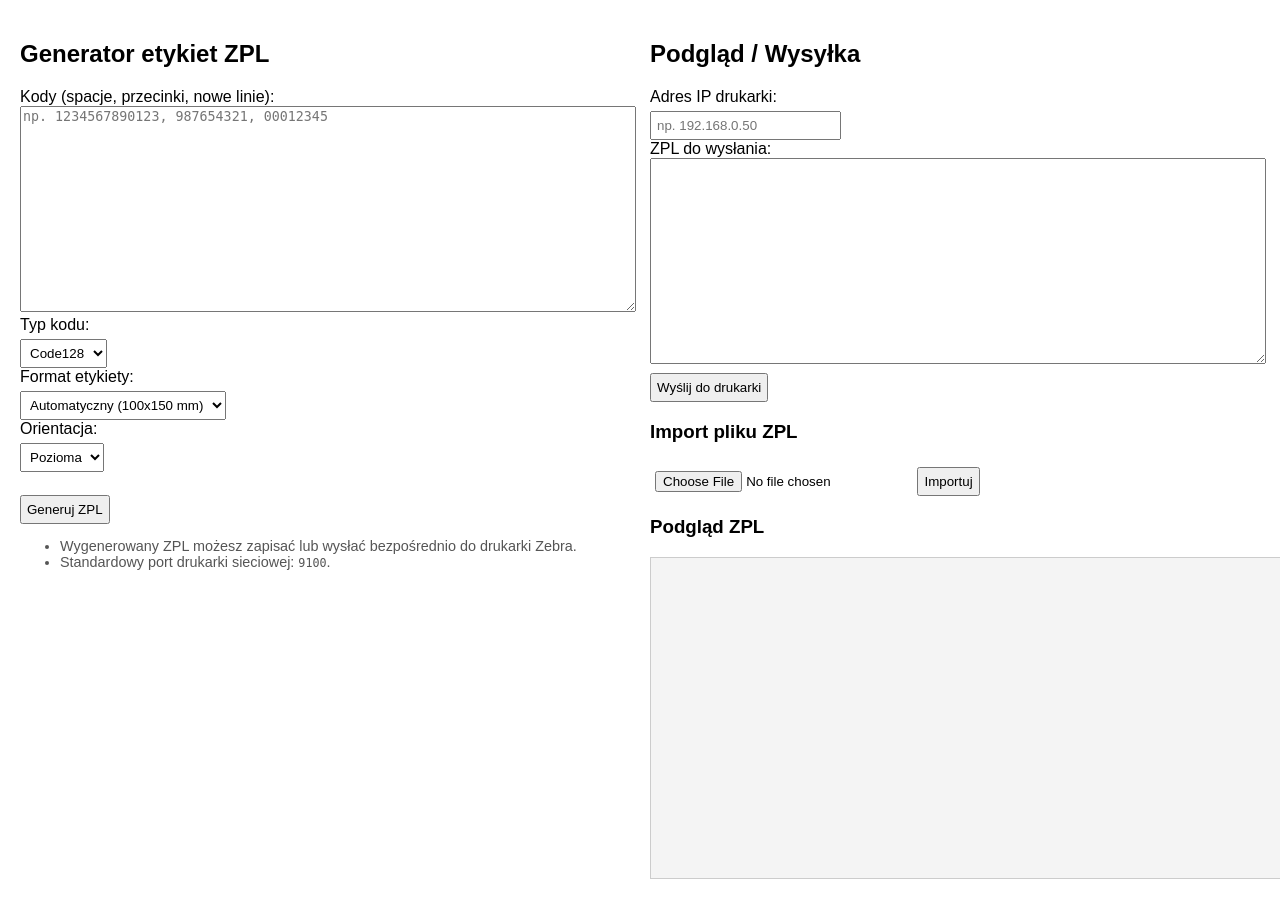
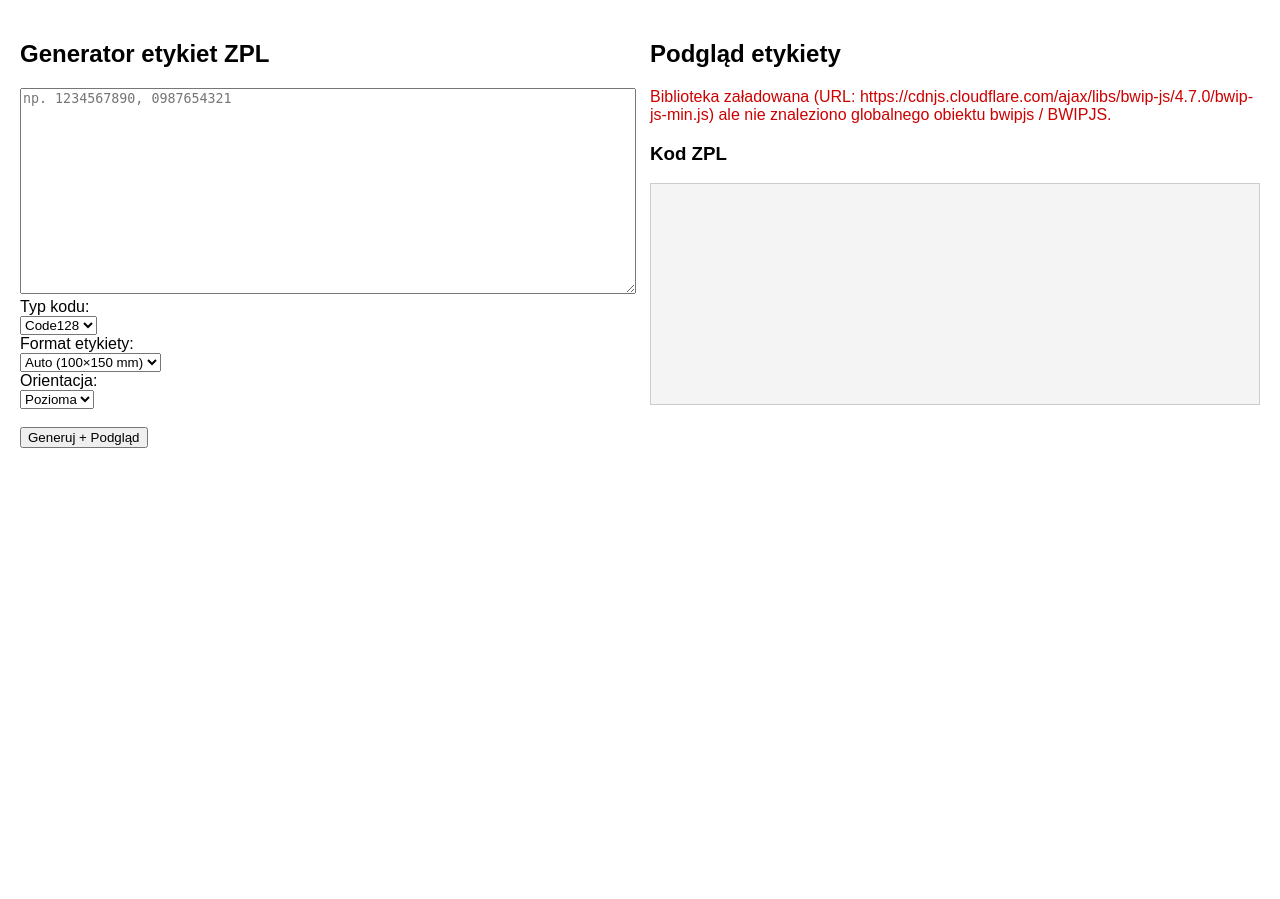
Before and after one commit to roxio/ZD421-codelabel-generator, a PHP site: page / in a window 1280 px wide. After the commit the page ends 448 px from the top, so only its background shows below. Run offline with PHP 8.4, Linux system fonts and the light colour scheme; some libraries are stand-ins or nearby versions.

Commit message:
Update 1.1A

```diff
--- a/index.php
+++ b/index.php
@@ -5,102 +5,47 @@ function parse_codes(string $input): array {
 }
 
 function generate_zpl(array $codes, string $barcodeType, string $orientation, string $labelFormat): string {
-    // dostępne formaty (mm -> dots przy 203 dpi)
     $formats = [
-        'auto' => [1200, 800], // domyślne 100x150 landscape
-        '100x150' => [1200, 800],
-        '60x40'   => [480, 320],
-        '58x100'  => [800, 464],
-        '80x50'   => [600, 400],
+        'auto' => [100, 150],
+        '100x150' => [100, 150],
+        '60x40'   => [60, 40],
+        '58x100'  => [58, 100],
+        '80x50'   => [80, 50],
     ];
     [$w, $h] = $formats[$labelFormat] ?? $formats['auto'];
 
-    $leftPart = (int)($w * 0.8);
     $zpl = "^XA\n^PW{$w}\n^LL{$h}\n";
-    $zpl .= ($orientation === 'portrait') ? "^PON\n" : "^POI\n"; // normal/rotated
+    $zpl .= ($orientation === 'portrait') ? "^PON\n" : "^POI\n";
 
     foreach ($codes as $code) {
-        $len = strlen($code);
-        $fontSize = 250;
-        if ($len > 14) $fontSize = 140;
-        elseif ($len > 10) $fontSize = 180;
-        elseif ($len > 8) $fontSize = 200;
-
-        $xText = 50;
-        $yText = ($h / 2) - ($fontSize / 4);
-        $zpl .= "^CF0,{$fontSize}\n";
-        $zpl .= "^FO{$xText},{$yText}^FB{$leftPart},1,0,C,0^FD{$code}^FS\n";
-
-        $barcodeX = $leftPart + 20;
-        $barcodeY = 150;
-        $barcodeH = $h * 0.4;
         $date = date('Y-m-d H:i');
-
-        switch ($barcodeType) {
-            case 'EAN13':
-                $zpl .= "^BY3,3,{$barcodeH}\n";
-                $zpl .= "^FO{$barcodeX},{$barcodeY}^BEN,{$barcodeH},Y,N^FD{$code}^FS\n";
-                break;
-            case 'Code39':
-                $zpl .= "^BY3,3,{$barcodeH}\n";
-                $zpl .= "^FO{$barcodeX},{$barcodeY}^B3N,N,{$barcodeH},Y,N^FD{$code}^FS\n";
-                break;
-            case 'QR':
-                $zpl .= "^FO{$barcodeX},{$barcodeY}^BQN,2,6^FDLA,{$code}^FS\n";
-                break;
-            default:
-                $zpl .= "^BY3,3,{$barcodeH}\n";
-                $zpl .= "^FO{$barcodeX},{$barcodeY}^BCN,{$barcodeH},N,N,N^FD{$code}^FS\n";
+        $zpl .= "^FO20,20^ADN,36,20^FD{$code}^FS\n";
+        $zpl .= "^FO20,80^BY2\n";
+        if ($barcodeType === 'QR') {
+            $zpl .= "^BQN,2,6^FDLA,{$code}^FS\n";
+        } elseif ($barcodeType === 'Code39') {
+            $zpl .= "^B3N,N,100,Y,N^FD{$code}^FS\n";
+        } elseif ($barcodeType === 'EAN13') {
+            $zpl .= "^BEN,100,Y,N^FD{$code}^FS\n";
+        } else {
+            $zpl .= "^BCN,100,Y,N,N^FD{$code}^FS\n";
         }
-        $zpl .= "^CF0,40\n";
-        $zpl .= "^FO{$barcodeX}," . ($barcodeY + $barcodeH + 40) . "^FDData: {$date}^FS\n";
-        $zpl .= "^XZ\n^XA\n";
+        $zpl .= "^FO20,200^ADN,18,10^FDData: {$date}^FS\n";
     }
     $zpl .= "^XZ";
     return $zpl;
 }
 
-function send_to_printer(string $ip, string $data): bool {
-    $fp = @fsockopen($ip, 9100, $errno, $errstr, 5);
-    if (!$fp) return false;
-    fwrite($fp, $data);
-    fclose($fp);
-    return true;
-}
-
 $zplOutput = '';
-$message = '';
-
 if ($_SERVER['REQUEST_METHOD'] === 'POST') {
-    if (isset($_POST['action']) && $_POST['action'] === 'generate') {
-        $codes = parse_codes($_POST['codes']);
-        $type = $_POST['barcode_type'] ?? 'Code128';
-        $orient = $_POST['orientation'] ?? 'landscape';
-        $format = $_POST['label_format'] ?? 'auto';
-        if (!empty($codes)) {
-            $zplOutput = generate_zpl($codes, $type, $orient, $format);
-        } else {
-            $message = "⚠️ Nie podano żadnych kodów.";
-        }
-    }
-
-    if (isset($_POST['action']) && $_POST['action'] === 'send') {
-        $ip = trim($_POST['printer_ip']);
-        $zpl = $_POST['zpl_raw'] ?? '';
-        if ($ip && $zpl) {
-            $ok = send_to_printer($ip, $zpl);
-            $message = $ok ? "✅ Wysłano do drukarki {$ip}" : "❌ Nie udało się połączyć z drukarką {$ip}";
-        } else {
-            $message = "⚠️ Podaj IP drukarki i ZPL.";
-        }
-    }
-
-    if (isset($_POST['action']) && $_POST['action'] === 'import') {
-        if (!empty($_FILES['zpl_file']['tmp_name'])) {
-            $zplOutput = file_get_contents($_FILES['zpl_file']['tmp_name']);
-        } else {
-            $message = "⚠️ Nie wybrano pliku do importu.";
-        }
+    $codes = parse_codes($_POST['codes'] ?? '');
+    if (!empty($codes)) {
+        $zplOutput = generate_zpl(
+            $codes,
+            $_POST['barcode_type'] ?? 'Code128',
+            $_POST['orientation'] ?? 'landscape',
+            $_POST['label_format'] ?? 'auto'
+        );
     }
 }
 ?>
@@ -108,24 +53,21 @@ if ($_SERVER['REQUEST_METHOD'] === 'POST') {
 <html lang="pl">
 <head>
 <meta charset="utf-8">
-<title>Zebra Label Tool (ZPL Generator & Sender)</title>
+<title>Zebra Label Tool (lokalny podgląd)</title>
+<script src="https://cdn.jsdelivr.net/npm/bwip-js@3.0.9/dist/bwip-js.min.js"></script>
 <style>
-body{font-family:Arial,Helvetica,sans-serif;margin:20px;display:grid;grid-template-columns:1fr 1fr;gap:20px}
+body{font-family:Arial,sans-serif;margin:20px;display:grid;grid-template-columns:1fr 1fr;gap:20px}
 textarea{width:100%;height:200px}
-input,select,button{margin-top:5px;padding:5px}
-.note{font-size:0.9em;color:#555;margin-top:10px}
-#zpl_view{width:100%;height:300px;font-family:monospace;white-space:pre;overflow:auto;background:#f4f4f4;border:1px solid #ccc;padding:10px}
+canvas{border:1px solid #999;margin-top:10px;max-width:100%;}
+#zpl_view{background:#f4f4f4;border:1px solid #ccc;padding:10px;font-family:monospace;white-space:pre;overflow:auto;height:200px}
 </style>
 </head>
 <body>
 
-<!-- Lewa kolumna -->
 <div>
 <h2>Generator etykiet ZPL</h2>
 <form method="post">
-<input type="hidden" name="action" value="generate">
-<label>Kody (spacje, przecinki, nowe linie):</label><br>
-<textarea name="codes" placeholder="np. 1234567890123, 987654321, 00012345"></textarea><br>
+<textarea name="codes" placeholder="np. 1234567890, 0987654321"></textarea><br>
 
 <label>Typ kodu:</label><br>
 <select name="barcode_type">
@@ -137,11 +79,11 @@ input,select,button{margin-top:5px;padding:5px}
 
 <label>Format etykiety:</label><br>
 <select name="label_format">
-<option value="auto">Automatyczny (100x150 mm)</option>
-<option value="100x150">100x150 mm</option>
-<option value="60x40">60x40 mm</option>
-<option value="58x100">58x100 mm</option>
-<option value="80x50">80x50 mm</option>
+<option value="auto">Auto (100×150 mm)</option>
+<option value="100x150">100×150 mm</option>
+<option value="60x40">60×40 mm</option>
+<option value="58x100">58×100 mm</option>
+<option value="80x50">80×50 mm</option>
 </select><br>
 
 <label>Orientacja:</label><br>
@@ -150,42 +92,229 @@ input,select,button{margin-top:5px;padding:5px}
 <option value="portrait">Pionowa</option>
 </select><br><br>
 
-<button type="submit">Generuj ZPL</button>
+<button type="submit">Generuj + Podgląd</button>
 </form>
-
-<div class="note">
-<ul>
-<li>Wygenerowany ZPL możesz zapisać lub wysłać bezpośrednio do drukarki Zebra.</li>
-<li>Standardowy port drukarki sieciowej: <code>9100</code>.</li>
-</ul>
-</div>
 </div>
 
 <div>
-<h2>Podgląd / Wysyłka</h2>
-<form method="post">
-<input type="hidden" name="action" value="send">
-<label>Adres IP drukarki:</label><br>
-<input type="text" name="printer_ip" placeholder="np. 192.168.0.50"><br>
-<label>ZPL do wysłania:</label><br>
-<textarea name="zpl_raw" id="zpl_raw"><?=htmlspecialchars($zplOutput)?></textarea><br>
-<button type="submit">Wyślij do drukarki</button>
-</form>
+<h2>Podgląd etykiety</h2>
+<div id="preview"></div>
 
-<h3>Import pliku ZPL</h3>
-<form method="post" enctype="multipart/form-data">
-<input type="hidden" name="action" value="import">
-<input type="file" name="zpl_file" accept=".zpl">
-<button type="submit">Importuj</button>
-</form>
-
-<h3>Podgląd ZPL</h3>
+<h3>Kod ZPL</h3>
 <div id="zpl_view"><?=htmlspecialchars($zplOutput)?></div>
-
-<?php if ($message): ?>
-<p><strong><?=$message?></strong></p>
-<?php endif; ?>
 </div>
 
+<script src="https://cdn.jsdelivr.net/npm/bwip-js@3.0.9/dist/bwip-js-min.js"></script>
+
+<script>
+(async function(){
+    const cdns = [
+        'https://cdnjs.cloudflare.com/ajax/libs/bwip-js/4.7.0/bwip-js-min.js',
+        'https://cdn.jsdelivr.net/npm/bwip-js@4.7.0/dist/bwip-js-min.js',
+        'https://unpkg.com/bwip-js@4.7.0/dist/bwip-js-min.js'
+    ];
+
+    function loadScript(url, timeout = 8000){
+        return new Promise((resolve, reject) => {
+            const s = document.createElement('script');
+            s.src = url;
+            s.async = true;
+            const t = setTimeout(() => {
+                s.onerror = s.onload = null;
+                s.remove();
+                reject(new Error('timeout'));
+            }, timeout);
+            s.onload = () => {
+                clearTimeout(t);
+                resolve(url);
+            };
+            s.onerror = (e) => {
+                clearTimeout(t);
+                s.remove();
+                reject(e || new Error('load error'));
+            };
+            document.head.appendChild(s);
+        });
+    }
+
+    // Spróbuj załadować z listy CDN-ów (pierwszy, który zadziała)
+    let loadedUrl = null;
+    for (const url of cdns) {
+        try {
+            await loadScript(url, 7000);
+            loadedUrl = url;
+            break;
+        } catch (e) {
+            // console.warn('CDN failed:', url, e);
+        }
+    }
+
+    // Jeśli nie udało się z CDN, pokaż pomoc
+    if (!loadedUrl) {
+        const preview = document.getElementById('preview');
+        preview.innerHTML = '<div style="color:#c00">Nie udało się załadować biblioteki bwip-js z CDN. <br>Możesz pobrać ją lokalnie i umieścić np. /js/bwip-js-min.js, a potem dodać: <code>&lt;script src=\"/js/bwip-js-min.js\"&gt;&lt;/script&gt;</code></div>';
+        return;
+    }
+    const bwipGlobal = window.bwipjs || window.BWIPJS || null;
+    if (!bwipGlobal) {
+        document.getElementById('preview').innerHTML = '<div style="color:#c00">Biblioteka załadowana (URL: ' + loadedUrl + ') ale nie znaleziono globalnego obiektu bwipjs / BWIPJS.</div>';
+        return;
+    }
+    const bwip = bwipGlobal;
+
+    // ---- renderowanie etykiety (główna funkcja) ----
+    // parametry: code (tekst), type ('Code128','EAN13','Code39','QR'), format string i orientation
+    function mmToPx(mm, dpmm = 8) { return Math.round(mm * dpmm); } // dpmm ≈ 8 dla 203 dpi
+    function createLabelCanvas(code, type, labelFormat, orientation) {
+        // formaty w mm (szer x wys) - interpretujemy wartości jako "podstawowe w mm"
+        const formats = {
+            'auto': [100, 150], // domyślnie 100x150 mm (portrait); orientacja potem zamienia
+            '100x150': [100, 150],
+            '60x40': [60, 40],
+            '58x100': [58, 100],
+            '80x50': [80, 50]
+        };
+        let [wmm, hmm] = formats[labelFormat] || formats['auto'];
+        // jeżeli wybrano orientację poziomą -> swap: width = większy bok
+        if (orientation === 'landscape') {
+            // dla wygody wymieniamy tak, by szerokość była dłuższym bokiem
+            if (hmm > wmm) { const t = wmm; wmm = hmm; hmm = t; }
+        } else {
+            // portrait -> tak jak jest
+            if (wmm > hmm) { const t = wmm; wmm = hmm; hmm = t; }
+        }
+
+        const dpmm = 8; // 203 dpi ~ 8 dots/mm -> dobre do preview
+        const pxW = mmToPx(wmm, dpmm);
+        const pxH = mmToPx(hmm, dpmm);
+
+        const canvas = document.createElement('canvas');
+        canvas.width = pxW;
+        canvas.height = pxH;
+        canvas.style.width = Math.min(pxW, 800) + 'px';
+        canvas.style.height = 'auto';
+        const ctx = canvas.getContext('2d');
+
+        // tło białe
+        ctx.fillStyle = '#fff';
+        ctx.fillRect(0,0,pxW,pxH);
+
+        // marginesy (w px)
+        const margin = Math.round(pxW * 0.02);
+
+        // obszary
+        const leftW = Math.round(pxW * 0.80);
+        const rightW = pxW - leftW - margin;
+        const leftX = margin;
+        const rightX = leftW + margin*1.5;
+
+        ctx.fillStyle = '#000';
+        ctx.textBaseline = 'middle';
+        // próbujemy znaleźć największy rozmiar który zmieści się w obszarze leftW x pxH
+        let fontSize = Math.floor(pxH * 0.5); // start
+        ctx.font = fontSize + 'px Arial';
+        while (fontSize > 6) {
+            ctx.font = fontSize + 'px Arial';
+            const metrics = ctx.measureText(code);
+            const textW = metrics.width;
+            const textH = fontSize; // przybliżenie
+            if (textW <= leftW - margin && textH <= pxH - margin*2) break;
+            fontSize = Math.floor(fontSize * 0.85);
+        }
+
+        const textX = leftX + Math.round(leftW/2);
+        const textY = Math.round(pxH/2);
+        ctx.textAlign = 'center';
+        ctx.fillText(code, textX, textY);
+        const barcodeCanvas = document.createElement('canvas');
+        // wyznacz rozmiar barcode: width = rightW * 0.9, height = 0.4 * pxH
+        const bcW = Math.max(80, Math.round(rightW * 0.9));
+        const bcH = Math.max(40, Math.round(pxH * 0.40));
+        barcodeCanvas.width = bcW;
+        barcodeCanvas.height = bcH;
+
+        // wybór bcid zgodny z bwip-js
+        let bcid = 'code128';
+        if (type === 'EAN13') bcid = 'ean13';
+        if (type === 'Code39') bcid = 'code39';
+        if (type === 'QR') bcid = 'qrcode';
+
+        try {
+            // opcje ogólne
+            const opts = {
+                bcid: bcid,
+                text: String(code),
+                scale: Math.max(2, Math.round(bcW / 200)),
+                height: Math.round(bcH / 3),
+                includetext: (bcid !== 'qrcode'),
+                textxalign: 'center'
+            };
+            bwip.toCanvas(barcodeCanvas, opts);
+            // wklejamy barcode do głównego kontekstu, wyśrodkowany w prawej kolumnie
+            const bcX = rightX + Math.round((rightW - bcW)/2);
+            const bcY = Math.round((pxH - bcH)/2) - 20;
+            ctx.drawImage(barcodeCanvas, bcX, bcY);
+        } catch (err) {
+
+            ctx.fillStyle = '#c00';
+            ctx.textAlign = 'left';
+            ctx.font = '14px Arial';
+            ctx.fillText('Błąd generowania kodu: ' + (err && err.message ? err.message : err), rightX, Math.round(pxH/2));
+        }
+
+        // 3) data wydruku pod barcode (po prawej)
+        ctx.fillStyle = '#000';
+        ctx.font = Math.max(12, Math.round(pxH * 0.04)) + 'px Arial';
+        ctx.textAlign = 'center';
+        const now = new Date();
+        const dateStr = now.getFullYear()+'-'+String(now.getMonth()+1).padStart(2,'0')+'-'+String(now.getDate()).padStart(2,'0')+' '+String(now.getHours()).padStart(2,'0')+':'+String(now.getMinutes()).padStart(2,'0');
+        const dateX = rightX + Math.round(rightW/2);
+        const dateY = Math.round(pxH - margin*2);
+        ctx.fillText('Data: ' + dateStr, dateX, dateY);
+
+        // ctx.strokeStyle = '#ddd'; ctx.strokeRect(1,1,pxW-2,pxH-2);
+
+        return canvas;
+    }
+    const zplText = `<?= addslashes($zplOutput ?? '') ?>`;
+    const preview = document.getElementById('preview');
+    preview.innerHTML = ''; // czyścimy
+
+    if (!zplText.trim()) {
+        preview.innerHTML = '<div style="color:#666">Brak wygenerowanego ZPL do podglądu.</div>';
+        return;
+    }
+    const barcodeType = (document.querySelector('select[name="barcode_type"]') || {value: 'Code128'}).value;
+    const labelFormat = (document.querySelector('select[name="label_format"]') || {value: 'auto'}).value;
+    const orientation = (document.querySelector('select[name="orientation"]') || {value: 'landscape'}).value;
+
+    const fdRegex = /\^FD([^\\^]*)\^FS/g;
+    let match;
+    const found = [];
+    while ((match = fdRegex.exec(zplText)) !== null) {
+        // filtrujemy pola typu "Data: ..." (zawierające 'Data:') — chcemy głównie wartości kodów
+        const val = match[1].trim();
+        if (!val) continue;
+        // jeżeli pole wygląda jak "Data: ..." - pomijamy
+        if (/^Data:/i.test(val)) continue;
+        found.push(val);
+    }
+
+    const listToRender = found.length ? found : [zplText];
+
+    listToRender.forEach((code) => {
+        try {
+            const c = createLabelCanvas(code, barcodeType, labelFormat, orientation);
+            preview.appendChild(c);
+        } catch (e) {
+            const err = document.createElement('div');
+            err.style.color = '#c00';
+            err.textContent = 'Błąd renderowania etykiety: ' + (e.message || e);
+            preview.appendChild(err);
+        }
+    });
+
+})();
+</script>
 </body>
 </html>
```
